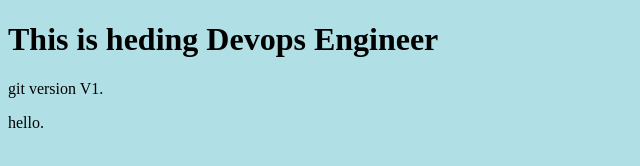
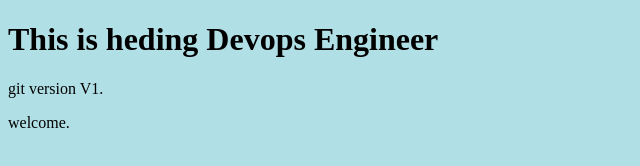
Before and after one commit to akshay-rasal/awwsome-repo-git, a plain HTML site: page index.html in a window 1280 px wide. Shown: the full height of the page, 0-640 px from the left. Drawn offline with Linux system fonts and the light colour scheme.

Commit message:
changed hello to welcome

```diff
--- a/index.html
+++ b/index.html
@@ -5,6 +5,6 @@
 
 <h1>This is heding Devops Engineer</h1>
 <p>git version V1.</p>
-<p> hello.</p>
+<p> welcome.</p>
 </body>
 </html>
```
